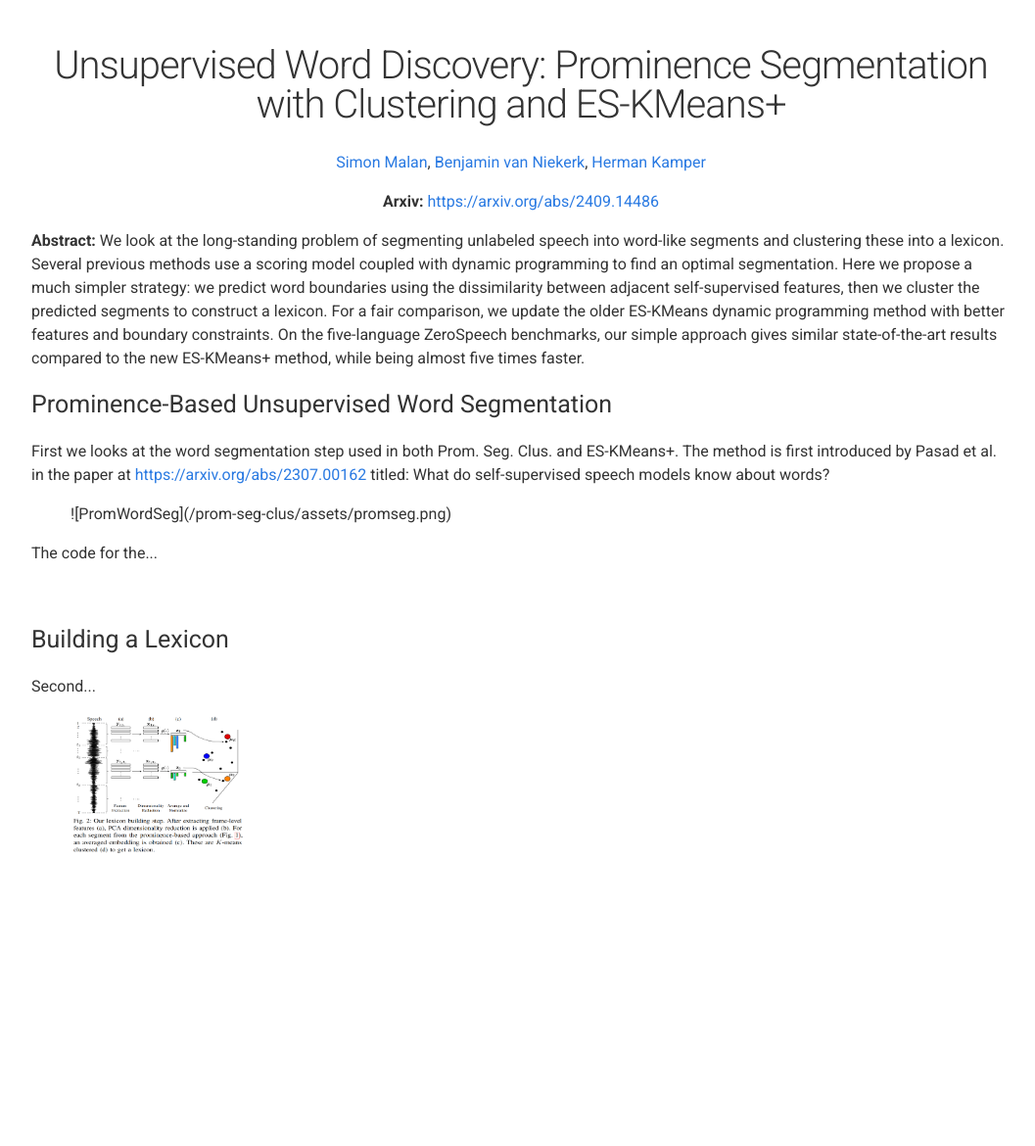
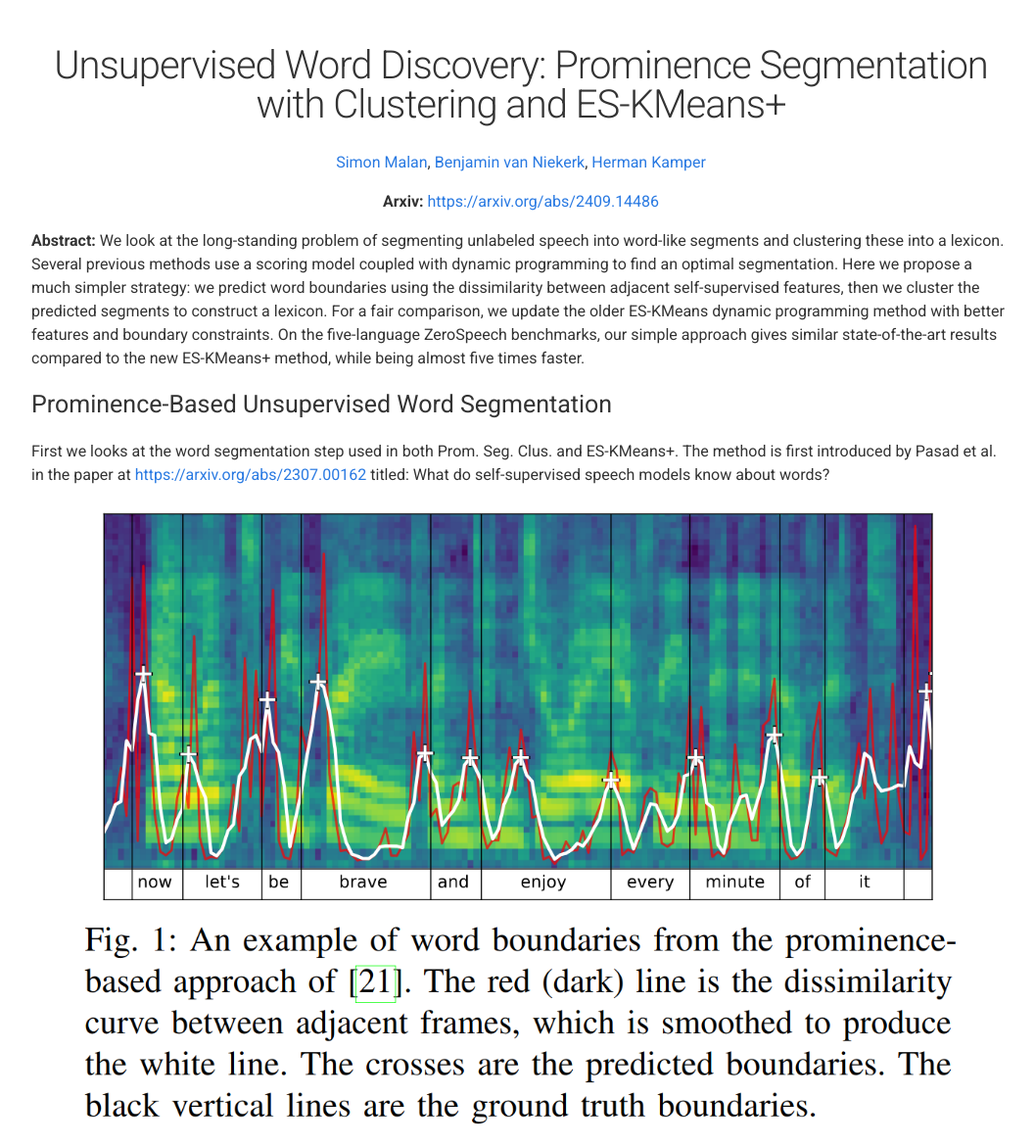
Before and after one commit to s-malan/prom-seg-clus, a plain HTML site: page index.html in a window 1280 px wide. Shown: the top 1170 px of the page at 98% size, without its empty margins (108-1165 px from the left). Before the commit the page ends 939 px from the top, so only its background shows below. Drawn offline with Linux system fonts and the light colour scheme.

Commit message:
sizing images

```diff
--- a/index.html
+++ b/index.html
@@ -6,6 +6,11 @@
     <meta name="viewport" content="width=device-width, initial-scale=1.0">
     <meta charset="UTF-8">
     <style>
+        img {
+            max-width: 100%;
+            height: auto;
+        }
+
         body {
             font-family: "Roboto", "Helvetica Neue", Helvetica, Arial, sans-serif;
             font-weight: 400;
@@ -109,7 +114,7 @@
     </p>
 
     <figure>
-        ![PromWordSeg](/prom-seg-clus/assets/promseg.png)
+        <img src="/prom-seg-clus/assets/promseg.png" alt="PromWordSeg"/>
     </figure>
 
     <p>
@@ -125,7 +130,7 @@
     </p>
 
     <figure>
-       <img src="/prom-seg-clus/assets/lexicon.png" width="180" height="143" alt="LexiconBuild" />
+       <img src="/prom-seg-clus/assets/lexicon.png" width="1000" alt="LexiconBuild" />
     </figure>
 
     <br>
```
